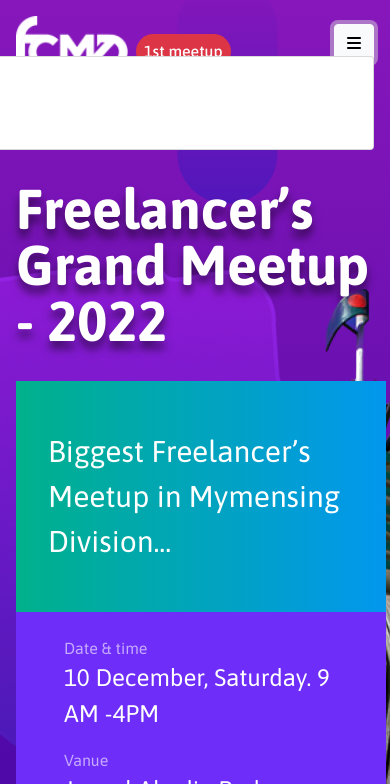
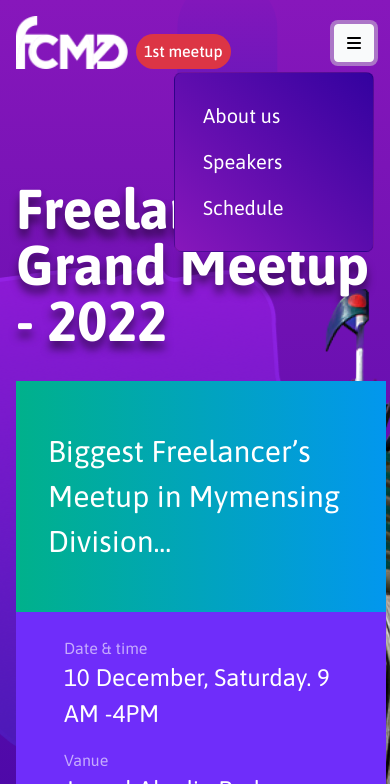
Before and after one commit to santokhan/fcmd, a website: page index.html in a window 390 px wide. Both pictures are taken after a click on the button "dropdown toggler". Shown: the top 784 px of the page. Drawn offline with nearby package versions, Linux system fonts and the light colour scheme.

Commit message:
Update responsive.

```diff
--- a/index.html
+++ b/index.html
@@ -37,6 +37,7 @@
               1st meetup
             </div>
           </div>
+          <!-- Desktop -->
           <div class="d-none d-xl-block">
             <nav class="d-flex">
               <div class="px-3 mx-1 nav-item-f">
@@ -50,21 +51,22 @@
               </div>
             </nav>
           </div>
+          <!-- Mobile -->
           <div class="d-block d-xl-none position-relative">
             <button type="button" title="dropdown toggler" id="dropdownToggler" class="btn btn-light">
               <i class="fa fa-bars" aria-hidden="true"></i>
             </button>
-            <div class="dropdown-menu" id="dropdownNav" style="display: none">
+            <div class="dropdown-menu bg-gradient-purple-to-blue" id="dropdownNav" style="display: none">
               <div class="">
-                <nav class="d-flex align-items-center">
-                  <div class="px-3 mx-1">
-                    <a href="#" class="text-white text-decoration-none text-xl">About us</a>
+                <nav class="">
+                  <div class="px-3 mx-1 py-2 nav-item">
+                    <a href="#" class="text-white text-decoration-none text-xl nav-link-f">About us</a>
                   </div>
-                  <div class="px-3 mx-1">
-                    <a href="#" class="text-white text-decoration-none text-xl">Speakers</a>
+                  <div class="px-3 mx-1 py-2 nav-item">
+                    <a href="#" class="text-white text-decoration-none text-xl nav-link-f">Speakers</a>
                   </div>
-                  <div class="px-3 mx-1">
-                    <a href="#" class="text-white text-decoration-none text-xl">Schedule</a>
+                  <div class="px-3 mx-1 py-2 nav-item">
+                    <a href="#" class="text-white text-decoration-none text-xl nav-link-f">Schedule</a>
                   </div>
                 </nav>
               </div>
--- a/sass/components/_header.scss
+++ b/sass/components/_header.scss
@@ -2,6 +2,10 @@
 html,
 body {
   font-family: "Asap", sans-serif;
+}
+// Global
+.bg-gradient-purple-to-blue {
+  background: linear-gradient(180deg, #8717bb 0%, #33029f 100%);
 }
 
 header {
@@ -60,9 +64,13 @@ header {
   .dropdown-menu {
     position: absolute;
     right: 0;
-    top: 2rem;
-    background: white;
-    padding: 1rem 1.5rem;
+    top: 3rem;
+    width: 200px;
+    // background: rgba(255, 255, 255, 0.9);
+    background: linear-gradient(45deg, #8717bb 0%, #33029f 100%);
+    backdrop-filter: blur(6px);
+    padding: 1.25rem 0.5rem;
+    border-radius: 0.5rem;
     color: #111;
   }
 
@@ -148,10 +156,6 @@ header {
     }
   }
 
-  // Global
-  .bg-gradient-purple-to-blue {
-    background: linear-gradient(180deg, #8717bb 0%, #33029f 100%);
-  }
   .text-xl {
     font-size: 20px;
   }
--- a/sass/components/_nav.scss
+++ b/sass/components/_nav.scss
@@ -3,6 +3,7 @@ nav {
     .nav-link-f {
       position: inherit;
       font-size: 1.25rem;
+      text-decoration: none;
     }
     &:hover {
       text-decoration: underline;
```
Also changed, not shown: assets/css/scss.css.
